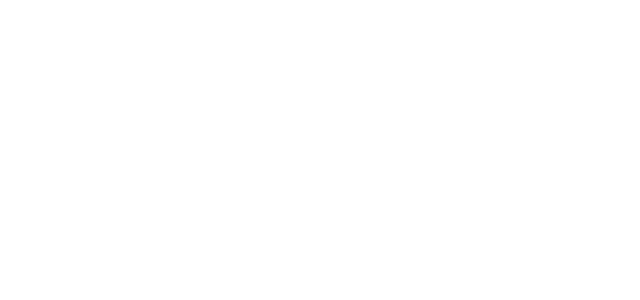
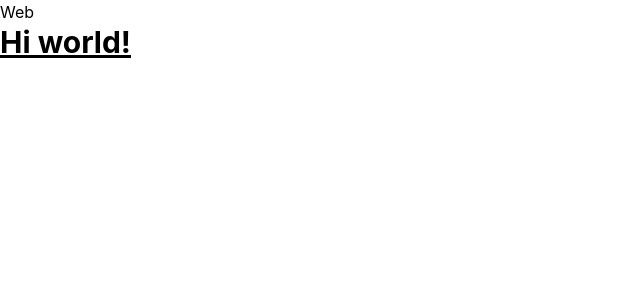
Before and after one commit to Takhojin/dokidoki_mbti, a React (Create React App) app in the folder client/: page /result in a window 1280 px wide. Before the commit this address had no page. Shown: the top 300 px of the page, without its empty margins (0-640 px from the left). Built offline with nearby package versions, Linux system fonts and the light colour scheme.

Commit message:
Add : 결과 페이지 라우터 설정

```diff
--- a/client/src/Router.tsx
+++ b/client/src/Router.tsx
@@ -8,6 +8,7 @@
     <BrowserRouter>
       <Routes>
         <Route path="/" element={<Web />} />
+        <Route path="/result" element={<Result />} />
       </Routes>
     </BrowserRouter>
   );
--- a/client/src/pages/Result/Result.tsx
+++ b/client/src/pages/Result/Result.tsx
@@ -4,7 +4,7 @@
   return (
     <div>
       <h1>Web</h1>
-      <h1 className="text-3xl font-bold underline">Hello world!</h1>
+      <h1 className="text-3xl font-bold underline">Hi world!</h1>
     </div>
   );
 };
```
